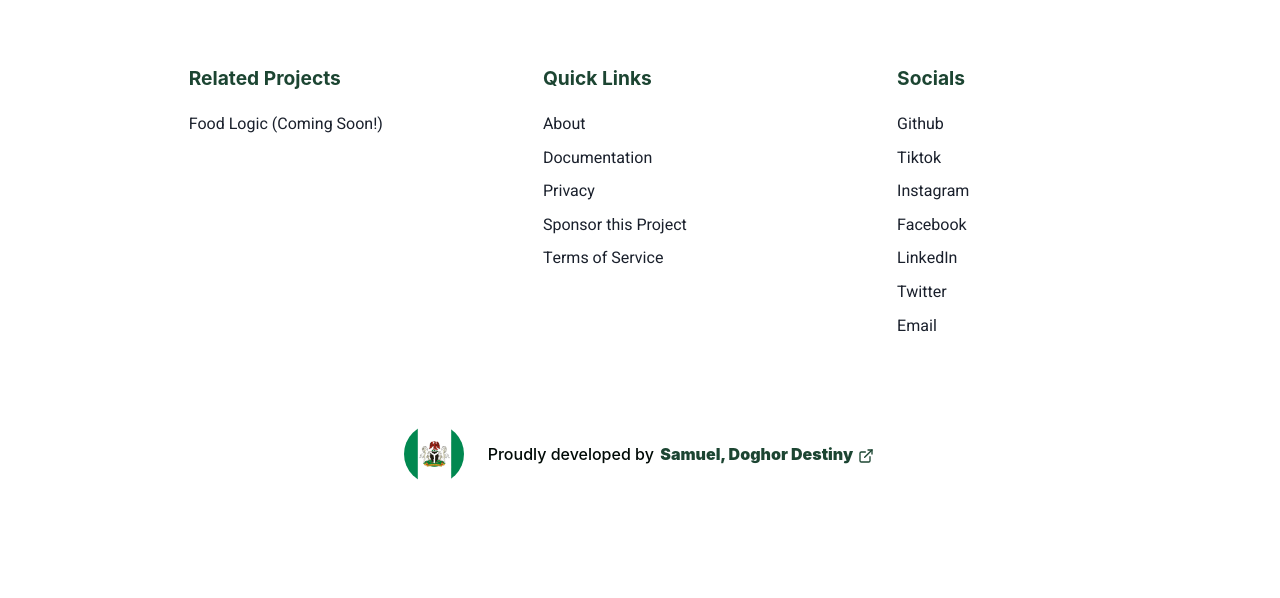
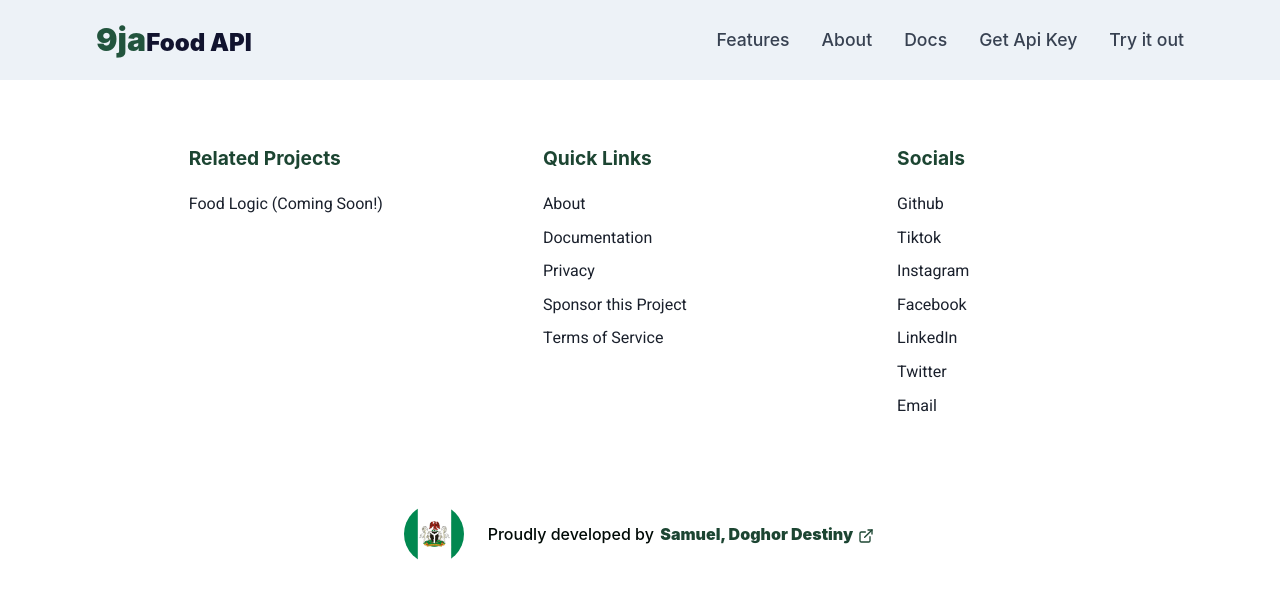
Before and after one commit to samdoghor/ng-food-fe, a React (Vite) app: page /signup in a window 1280 px wide. Shown: the top 598 px of the page. Built offline with nearby package versions, Linux system fonts and the light colour scheme.

Commit message:
feat: creation of navbar

```diff
--- a/package.json
+++ b/package.json
@@ -14,6 +14,8 @@
     "@chakra-ui/react": "^2.7.1",
     "@emotion/react": "^11.11.1",
     "@emotion/styled": "^11.11.0",
+    "flowbite": "^1.8.1",
+    "flowbite-react": "^0.5.0",
     "framer-motion": "^10.12.18",
     "react": "^18.2.0",
     "react-dom": "^18.2.0",
--- a/src/App.tsx
+++ b/src/App.tsx
@@ -6,9 +6,11 @@ import Navigation from "./components/Navigation";
 const App = () => {
   return (
     <>
+      <Box>
+        <Navigation />
+      </Box>
       <Router />
       <Box>
-        <Navigation />
         <Footer />
       </Box>
     </>
--- a/src/collections/Index.tsx
+++ b/src/collections/Index.tsx
@@ -3,5 +3,6 @@ import About from "../pages/About";
 import Privacy from "../pages/Privacy";
 import Terms from "../pages/Terms";
 import NotFound from "../pages/NotFound";
+import SignUp from "../pages/SignUp";
 
-export { Home, About, Privacy, Terms, NotFound };
+export { Home, About, Privacy, Terms, NotFound, SignUp };
--- a/src/collections/Router.tsx
+++ b/src/collections/Router.tsx
@@ -1,5 +1,5 @@
 import { Routes, Route } from "react-router-dom";
-import { Home, About, Privacy, Terms, NotFound } from "./Index";
+import { Home, About, Privacy, Terms, NotFound, SignUp } from "./Index";
 
 const Router = () => {
   return (
@@ -9,6 +9,7 @@ const Router = () => {
         <Route path="/about" element={<About />} />
         <Route path="/privacy" element={<Privacy />} />
         <Route path="/tos" element={<Terms />} />
+        <Route path="/signup" element={<SignUp />} />
         <Route path="*" element={<NotFound />} />
       </Routes>
     </>
--- /dev/null
+++ b/src/collections/flowbiteTheme.ts
@@ -0,0 +1,9 @@
+import type { CustomFlowbiteTheme } from 'flowbite-react';
+
+export const customTheme: CustomFlowbiteTheme = {
+    navbar: {
+        root: {
+            base: "p-4",
+        }
+    }
+}
--- a/src/components/Footer.tsx
+++ b/src/components/Footer.tsx
@@ -35,10 +35,10 @@ const Footer = () => {
                       key={index}
                       pb={".6rem"}
                       fontFamily={"heebo"}
-                      transition={"5s"}
+                      transition={".5s"}
                       _hover={{
                         transform: "scale(0.95)",
-                        transition: "5s",
+                        transition: ".ss",
                       }}
                     >
                       <Link href={link.url} isExternal={link.external === true}>
--- a/src/components/Navigation.tsx
+++ b/src/components/Navigation.tsx
@@ -1,9 +1,48 @@
-import { Box } from "@chakra-ui/react";
+import { Box, chakra, Text } from "@chakra-ui/react";
+import { Flowbite, Navbar } from "flowbite-react";
+import { customTheme } from "../collections/flowbiteTheme";
+import { Navlinks } from "../constants/navigation";
 
 const Navigation = () => {
   return (
     <>
-      <Box></Box>
+      <Box
+        bg={"gray.100"}
+        px={{ base: "1rem", lg: "5rem" }}
+        textAlign={"center"}
+      >
+        <Flowbite theme={{ theme: customTheme }}>
+          <Navbar fluid rounded>
+            <Navbar.Brand href="/">
+              <chakra.span
+                className="self-center whitespace-nowrap"
+                fontSize={"1.5rem"}
+                fontWeight={"900"}
+                color={"ngDarkblue"}
+              >
+                <chakra.span color={"green.800"} fontSize={"2rem"}>
+                  9ja
+                </chakra.span>
+                Food API
+              </chakra.span>
+            </Navbar.Brand>
+            <Navbar.Toggle />
+            <Navbar.Collapse>
+              {Navlinks.map((routes) => (
+                <Navbar.Link key={routes.id} href={routes.path}>
+                  <Text
+                    fontSize={"1.1rem"}
+                    overflow={"hidden"}
+                    lineHeight={"1.5rem"}
+                  >
+                    {routes.element}
+                  </Text>
+                </Navbar.Link>
+              ))}
+            </Navbar.Collapse>
+          </Navbar>
+        </Flowbite>
+      </Box>
     </>
   );
 };
--- a/src/constants/Hero.ts
+++ /dev/null
@@ -1,6 +0,0 @@
-export const texts = [
-  {
-    id: 1,
-    content1: "#1 The Nigeria Food Database API",
-  },
-];
--- /dev/null
+++ b/src/constants/navigation.ts
@@ -0,0 +1,29 @@
+
+
+export const Navlinks = [
+    {
+        id: 1,
+        path: "/#features",
+        element: "Features"
+    },
+    {
+        id: 2,
+        path: "/about",
+        element: "About"
+    },
+    {
+        id: 3,
+        path: "/docs",
+        element: "Docs"
+    },
+    {
+        id: 4,
+        path: "/signup",
+        element: "Get Api Key"
+    },
+    {
+        id: 5,
+        path: "/#tryit",
+        element: "Try it out"
+    },
+]
--- a/src/pages/Home.tsx
+++ b/src/pages/Home.tsx
@@ -16,8 +16,8 @@ const Home = () => {
         <Box maxW="100vw" minH="100vh" mx="auto" bg="gray.100">
           <Box p={{ base: "1rem", lg: "2.5rem" }}>
             <Box
-              py={"5rem"}
-              px={{ base: "0.8rem", lg: "10rem" }}
+              py={"3rem"}
+              px={{ base: "0.8rem", lg: "8rem" }}
               textAlign={"center"}
             >
               <Image
@@ -70,7 +70,7 @@ const Home = () => {
         <FeaturesCard />
 
         {/* Section Three */}
-        <Box w={"100%"} minH={"100vh"} bg="gray.100" id="tryitout">
+        <Box w={"100%"} minH={"100vh"} bg="gray.100" id="tryit">
           <Box px={{ base: "1rem", lg: "8rem" }} py={{ lg: "8rem" }}>
             <Text
               fontSize={"2.4rem"}
--- /dev/null
+++ b/src/pages/SignUp.tsx
@@ -0,0 +1,16 @@
+import { Box } from "@chakra-ui/react";
+import { useEffect } from "react";
+
+const SignUp = () => {
+  useEffect(() => {
+    document.title = "Sign Up | The Nigeria Food API ";
+  }, []);
+
+  return (
+    <>
+      <Box></Box>
+    </>
+  );
+};
+
+export default SignUp;
--- a/tailwind.config.js
+++ b/tailwind.config.js
@@ -1,16 +1,13 @@
 /** @type {import('tailwindcss').Config} */
 export default {
-  content: ["./index.html", "./src/**/*.{js,ts,jsx,tsx}"],
+  content: [
+    "./index.html",
+    "./src/**/*.{js,ts,jsx,tsx}",
+    "node_modules/flowbite-react/**/*.{js,jsx,ts,tsx}",
+  ],
   theme: {
-    extend: {
-      fontFamily: {
-        archivoBlack: ["Archivo Black", "sans-serif"],
-        albertSans: ["Albert Sans", "sans-serif"],
-      },
-      colors: {
-        ngDarkblue: "#11132e",
-      },
-    },
+    extend: {},
   },
-  plugins: [],
+  // eslint-disable-next-line no-undef
+  plugins: [require("flowbite/plugin")],
 };
```
Also changed, not shown: 2 other files (tests, documents, lock files or other folders).
